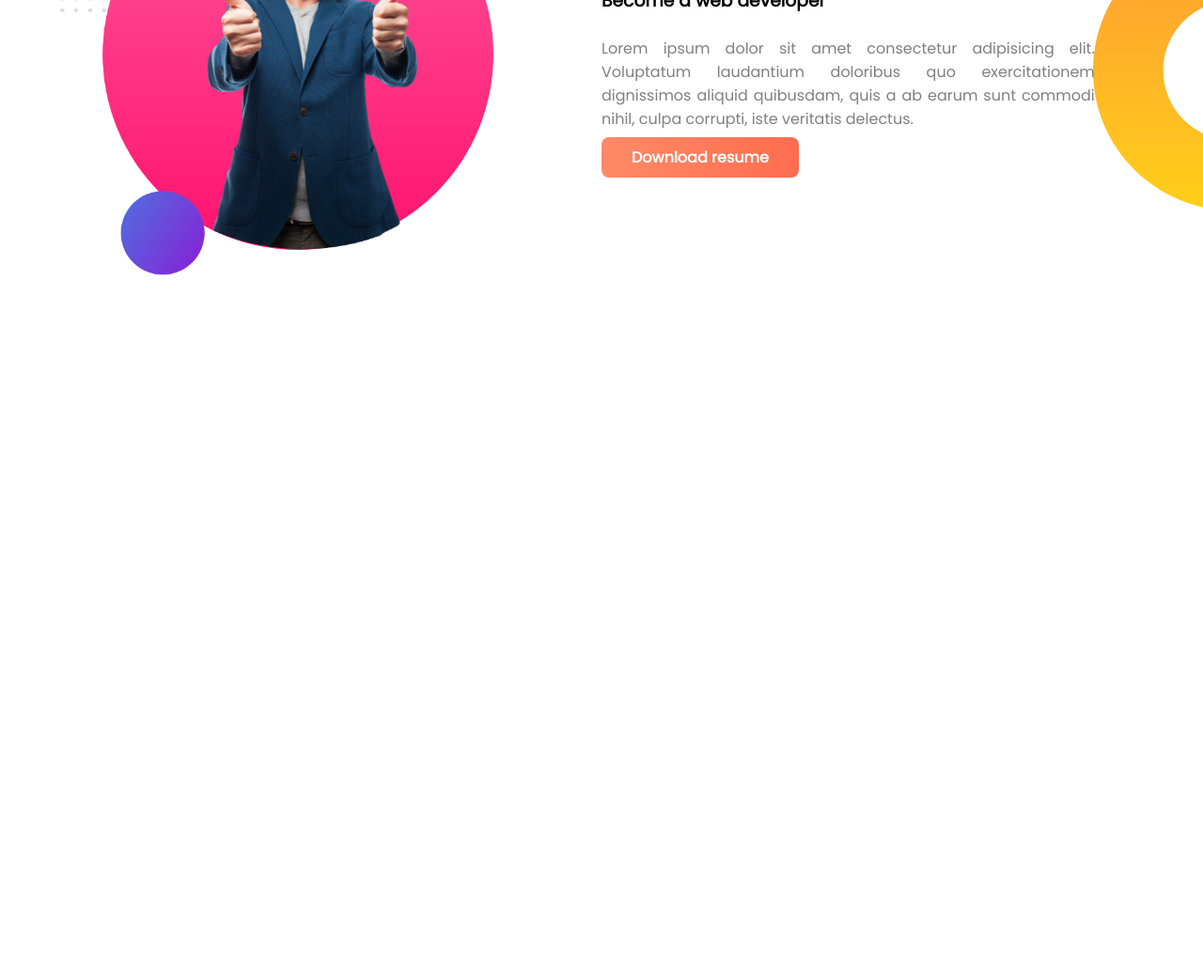
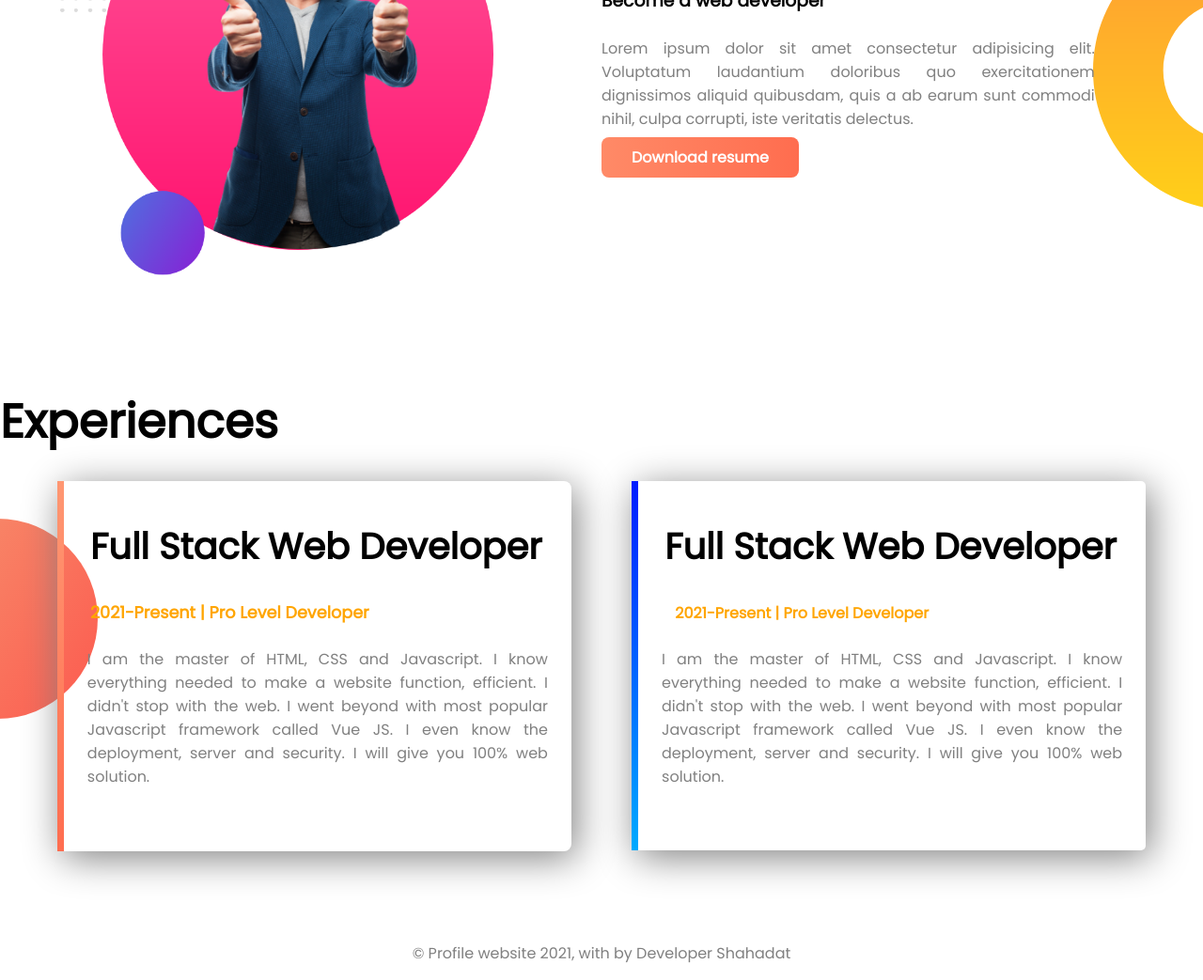
Before and after one commit to developer-sahadat/personal_portfolio-wb-css, a plain HTML site: page index.html in a window 1280 px wide. Shown: the part 775-1818 px from the top of the page at 94% size. Before the commit the page ends 1075 px from the top, so only its background shows below. Drawn offline with Linux system fonts and the light colour scheme.

Commit message:
express-section and footer-section add

```diff
--- a/index.css
+++ b/index.css
@@ -104,3 +104,98 @@
     color: gray;
     padding-bottom: 1rem;
 }
+
+.expresss {
+    margin-top: 7rem;
+    background-image: url(images/exp-bg.png);
+    background-repeat: no-repeat;
+    background-position: left;
+}
+
+.expresss h2 {
+    font-size: 3.125rem;
+
+}
+
+.express-skils {
+    width: 95%;
+    margin: auto;
+    display: flex;
+    align-items: center;
+    justify-content: center;
+
+}
+
+.express-1 {
+    box-shadow: 5px 7px 40px gray;
+    width: 45%;
+    height: 80%;
+    margin-right: 2rem;
+    padding: 1%;
+    border-left: 7px solid;
+    border-image: linear-gradient(#FF9974, #FF6B4E);
+    border-image-slice: 4%;
+    border-radius: 0.50rem;
+}
+
+.express-1 h3 {
+    font-size: 2.40rem;
+    padding-left: 1rem;
+    line-height: 3;
+}
+
+.express-1 h5 {
+    font-size: 1.10rem;
+    padding-left: 1rem;
+    color: #FFA500;
+    padding-bottom: 1.50rem;
+}
+
+.express-1 p {
+    width: 95%;
+    margin: 0 auto;
+    margin-bottom: 3.40rem;
+    color: gray;
+    text-align: justify;
+}
+
+.express-2 {
+    box-shadow: 5px 7px 40px gray;
+    width: 45%;
+    height: 80%;
+    margin-left: 2rem;
+    padding: 1%;
+    border-left: 7px solid;
+    border-image: linear-gradient(#0016FF, #00B0FF);
+    border-image-slice: 4%;
+    border-radius: 5px;
+}
+
+
+.express-2 h3 {
+    font-size: 2.40rem;
+    padding-left: 1rem;
+    line-height: 3;
+}
+
+.express-2 h5 {
+    font-size: 1rem;
+    padding-left: 1.70rem;
+    color: #FFA500;
+    padding-bottom: 1.50rem;
+}
+
+.express-2 p {
+    width: 95%;
+    margin: 0 auto;
+    margin-bottom: 3.40rem;
+    color: gray;
+    text-align: justify;
+}
+
+.footer-section {
+    margin-top: 6rem;
+    margin-bottom: 1rem;
+    color: gray;
+    text-align: center;
+}
--- a/index.html
+++ b/index.html
@@ -47,8 +47,27 @@
         </div>
     </section>
 
+    <div class="expresss">
+        <h2>Experiences</h2>
+        <br>
+        <div class="express-skils">
+            <div class="express-1">
+                <h3>Full Stack Web Developer </h3>
+                <h5>2021-Present | Pro Level Developer</h5>
+                <p>I am the master of HTML, CSS and Javascript. I know everything needed to make a website function, efficient. I didn't stop with the web. I went beyond with most popular Javascript framework called Vue JS. I even know the deployment, server and security. I will give you 100% web solution.</p>
+            </div>
 
+            <div class="express-2">
 
+                    <h3>Full Stack Web Developer </h3>
+                    <h5>2021-Present | Pro Level Developer</h5>
+                    <p>I am the master of HTML, CSS and Javascript. I know everything needed to make a website function, efficient. I didn't stop with the web. I went beyond with most popular Javascript framework called Vue JS. I even know the deployment, server and security. I will give you 100% web solution.</p>
+                </div>
+        </div>
+    </div>
 
+        <footer class="footer-section">
+            <p>&copy; Profile website 2021, with by Developer Shahadat </p>
+        </footer>
 </body>
 </html>
```
